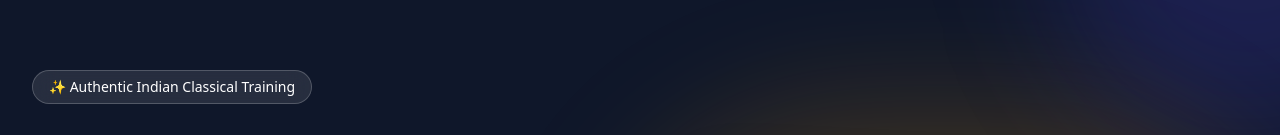
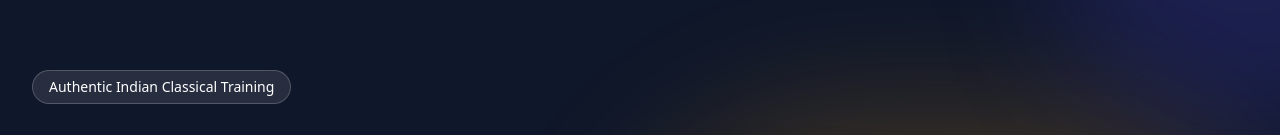
Before and after one commit to Shivam12220371/Nritya-Sakti-Academy, a React (Vite) app in the folder frontend/: page / in a window 1280 px wide. Shown: the part 170-305 px from the top of the page. Built offline with nearby package versions, Linux system fonts and the light colour scheme; no server answers.

Commit message:
change logo of star

```diff
--- a/frontend/src/pages/HomePage.tsx
+++ b/frontend/src/pages/HomePage.tsx
@@ -24,7 +24,7 @@ const HomePage = () => {
             className="md:w-1/2 text-center md:text-left"
           >
             <div className="inline-block px-4 py-1.5 rounded-full bg-white/10 border border-white/20 backdrop-blur-md text-sm font-medium mb-6">
-              ✨ Authentic Indian Classical Training
+              Authentic Indian Classical Training
             </div>
             <h1 className="text-5xl md:text-6xl lg:text-7xl font-extrabold tracking-tight mb-6 leading-tight">
               Nritya Shakti Academy <br/><span className="text-4xl md:text-5xl lg:text-6xl text-transparent bg-clip-text bg-gradient-to-r from-amber-400 to-orange-500">Honoring Tradition. Inspiring Grace.</span>
```
